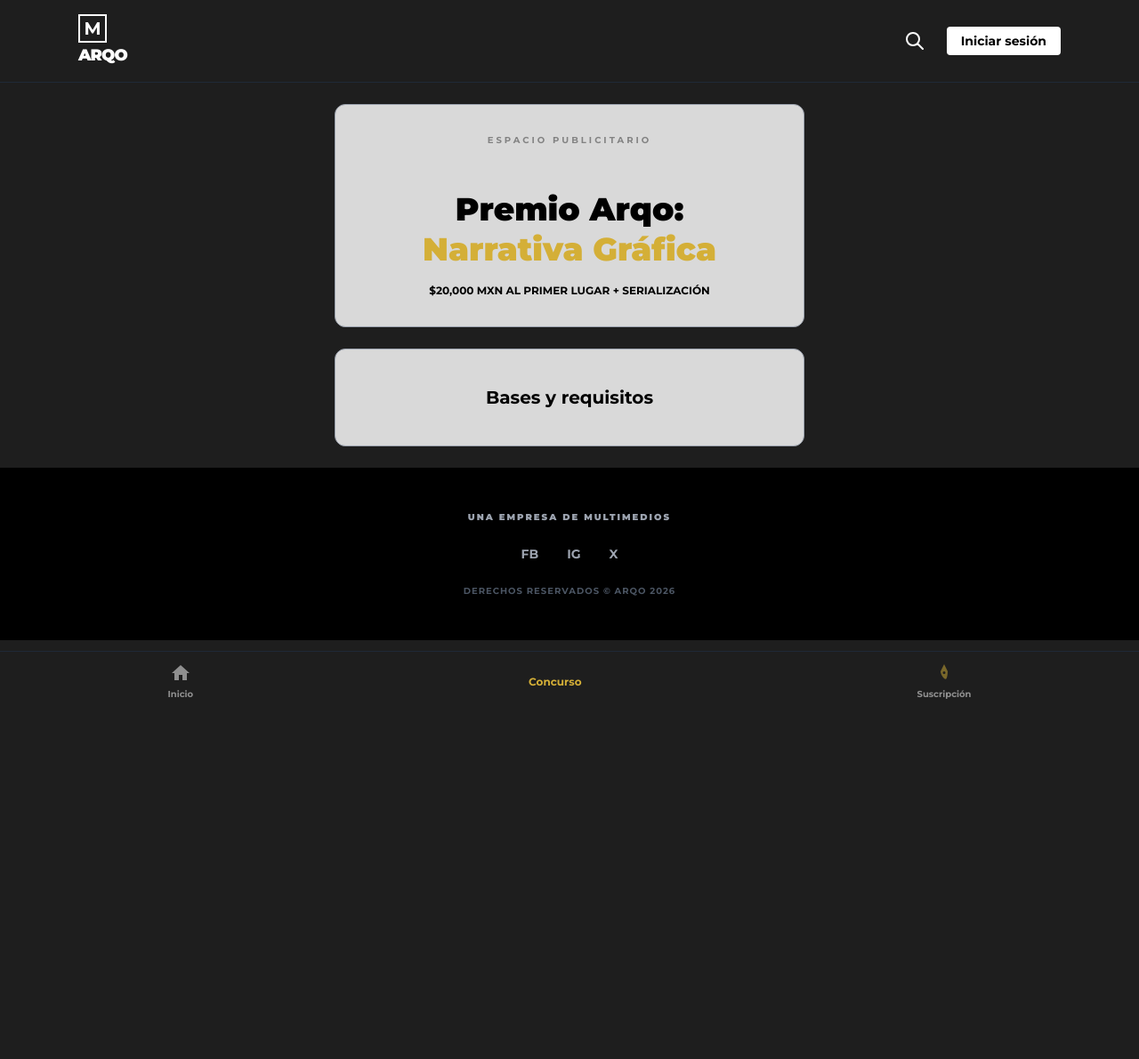
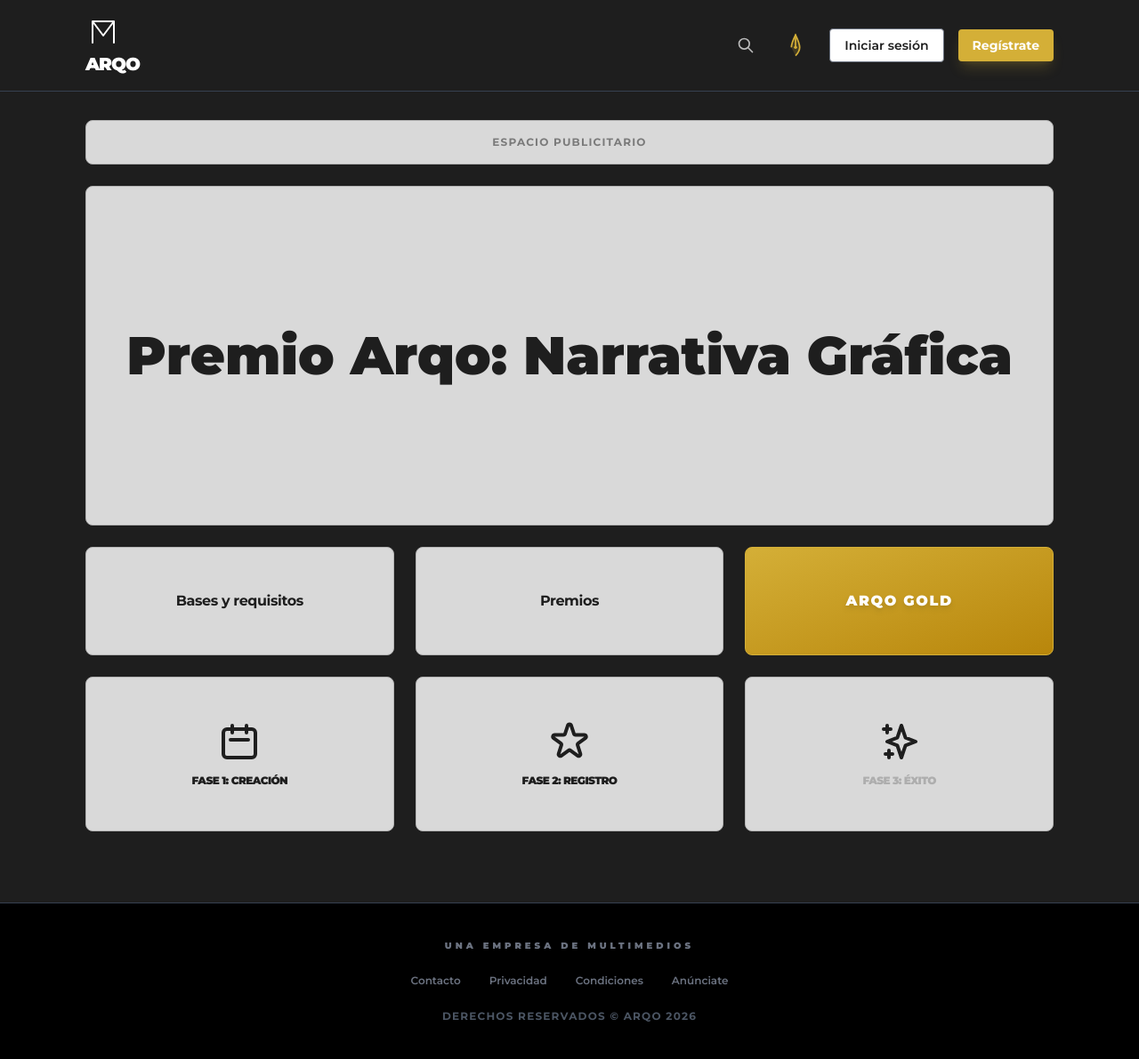
Before and after one commit to Khirbo4h/Arqo-Web, a plain HTML site: page index.html in a window 1280 px wide. Shown: the whole page at 89% size. Before the commit the page ends 854 px from the top, so only its background shows below. Drawn offline with nearby package versions, Linux system fonts and the light colour scheme.

Commit message:
Refactor index.html for improved layout and functionality
Refactor HTML structure and styles for better organization. Enhance search functionality and improve header/footer layout.

```diff
--- a/index.html
+++ b/index.html
@@ -3,80 +3,165 @@
 <head>
     <meta charset="UTF-8">
     <meta name="viewport" content="width=device-width, initial-scale=1.0">
+    <meta name="theme-color" content="#6366f1">
     <title>Arqo</title>
+    <link rel="manifest" href="manifest.json">
     <script src="https://cdn.tailwindcss.com"></script>
     <link href="https://fonts.googleapis.com/css2?family=Montserrat:wght@400;600;700;900&display=swap" rel="stylesheet">
     <style>
-        body { font-family: 'Montserrat', sans-serif; background-color: #1E1E1E; padding-bottom: 70px; }
-        #search-wrapper { display: flex; align-items: center; position: relative; }
+        body {
+            font-family: 'Montserrat', sans-serif;
+            background-color: #1E1E1E;
+        }
+        @keyframes fadeIn {
+            from { opacity: 0; }
+            to { opacity: 1; }
+        }
+        .animate-fade-in {
+            animation: fadeIn 0.8s ease-out forwards;
+        }
+
+        #search-wrapper {
+            display: flex;
+            align-items: center;
+            position: relative;
+        }
+
         #search-input {
-            width: 0; opacity: 0; transition: all 0.4s ease-in-out;
-            border-radius: 4px; border: none; outline: none;
-            color: black; font-size: 0.875rem; background-color: white;
-            position: absolute; right: 0;
+            width: 0;
+            opacity: 0;
+            transition: all 0.4s ease-in-out;
+            border-radius: 4px;
+            border: none;
+            outline: none;
+            color: black;
+            font-size: 0.875rem;
+            background-color: white;
+            position: absolute;
+            right: 0;
         }
-        .search-active #search-button { transform: translateX(-160px); }
-        .search-active #search-input { width: 150px; opacity: 1; padding: 4px 10px; }
-        #search-button { transition: transform 0.4s ease-in-out; z-index: 10; }
+
+        #search-button {
+            transition: transform 0.4s ease-in-out;
+            position: relative;
+            z-index: 10;
+        }
+
+        .search-active #search-button {
+            transform: translateX(-210px);
+        }
+
+        .search-active #search-input {
+            width: 200px;
+            opacity: 1;
+            padding: 4px 12px;
+            right: 0;
+        }
     </style>
 </head>
-<body class="text-white">
+<body class="opacity-0 animate-fade-in text-[#1E1E1E] min-h-screen">
 
-    <header class="border-b border-gray-800 bg-[#1E1E1E] sticky top-0 z-50">
-        <div class="max-w-6xl mx-auto px-6 py-4 flex justify-between items-center">
-            <div class="flex flex-col items-start">
-                <div class="w-8 h-8 border-2 border-white flex items-center justify-center font-bold text-xl">M</div>
-                <span class="text-lg font-black tracking-tighter">ARQO</span>
-            </div>
+    <header class="border-b border-gray-700 bg-[#1E1E1E]">
+        <div class="max-w-6xl mx-auto w-full px-6 lg:px-8 py-4 flex justify-between items-center text-white">
+            <a href="/" class="flex flex-col items-start group transition-transform hover:scale-105">
+                <svg class="w-10 h-10 text-white group-hover:text-[#D4AF37] transition-colors" viewBox="0 0 40 40" fill="none" stroke="currentColor" stroke-width="2">
+                    <path d="M8 32V8l12 16 12-16v24M8 8h24" stroke-linecap="round" stroke-linejoin="round"/>
+                </svg>
+                <span class="text-xl font-black tracking-tighter mt-0.5">ARQO</span>
+            </a>
 
             <div class="flex items-center gap-4">
                 <div id="search-wrapper">
-                    <button id="search-button" class="p-2"><svg class="w-6 h-6" fill="none" stroke="currentColor" viewBox="0 0 24 24"><path stroke-linecap="round" stroke-linejoin="round" stroke-width="2" d="M21 21l-6-6m2-5a7 7 0 11-14 0 7 7 0 0114 0z"/></svg></button>
-                    <input type="text" id="search-input" placeholder="Buscar manga...">
+                    <button type="button" id="search-button" class="p-2 text-white/70 hover:text-white" aria-label="Buscar">
+                        <svg class="w-5 h-5" fill="none" stroke="currentColor" viewBox="0 0 24 24"><path stroke-linecap="round" stroke-linejoin="round" stroke-width="2" d="M21 21l-6-6m2-5a7 7 0 11-14 0 7 7 0 0114 0z"/></svg>
+                    </button>
+                    <input type="text" id="search-input" placeholder="Buscar manga, autor...">
                 </div>
-                <button class="bg-white text-black px-4 py-1.5 rounded text-sm font-bold">Iniciar sesión</button>
+
+                <button type="button" class="p-2 text-[#D4AF37] hover:scale-110 transition-transform" aria-label="Suscripción">
+                    <svg class="w-7 h-7" viewBox="0 0 24 24" fill="none" xmlns="http://www.w3.org/2000/svg">
+                        <path d="M12 22C12 22 16 18 16 14C16 10 12 2 12 2C12 2 8 10 8 14C8 18 12 22Z" fill="#D4AF37" fill-opacity="0.2" stroke="#D4AF37" stroke-width="1.5"/>
+                        <path d="M12 2V13" stroke="#D4AF37" stroke-width="1.5" stroke-linecap="round"/>
+                        <circle cx="12" cy="14" r="1.5" fill="#D4AF37"/>
+                    </svg>
+                </button>
+
+                <a href="#" class="hidden sm:block px-4 py-2 rounded border border-gray-500 bg-white text-[#1E1E1E] font-semibold text-sm hover:bg-gray-200 transition-all">Iniciar sesión</a>
+                <a href="#" class="px-4 py-2 rounded bg-[#D4AF37] text-white font-bold text-sm hover:bg-[#B8860B] transition-all shadow-lg shadow-[#D4AF37]/20">Regístrate</a>
             </div>
         </div>
     </header>
 
-    <main class="p-6 space-y-6 max-w-xl mx-auto">
-        <section class="bg-[#D9D9D9] rounded-xl p-8 text-center border border-gray-400">
-            <p class="text-black/40 font-bold text-[10px] tracking-[0.3em] mb-12">ESPACIO PUBLICITARIO</p>
-            <h1 class="text-4xl font-black text-black leading-tight">Premio Arqo:<br><span class="text-[#D4AF37]">Narrativa Gráfica</span></h1>
-            <p class="text-black font-bold text-xs mt-4">$20,000 MXN AL PRIMER LUGAR + SERIALIZACIÓN</p>
+    <main class="max-w-6xl mx-auto w-full px-6 lg:px-8 py-8 space-y-6">
+        <section class="rounded-lg bg-[#D9D9D9] border border-[#B3B3B3] py-4 flex items-center justify-center">
+            <span class="text-[#1E1E1E] font-bold text-xs uppercase tracking-widest opacity-50">Espacio Publicitario</span>
         </section>
 
-        <button class="w-full bg-[#D9D9D9] py-10 rounded-xl text-black font-bold text-xl border border-gray-400">Bases y requisitos</button>
+        <a href="concurso.html" class="group relative overflow-hidden rounded-lg bg-[#D9D9D9] border border-[#B3B3B3] py-28 md:py-40 flex flex-col items-center justify-center gap-6 min-h-[280px] md:min-h-[380px] hover:scale-[1.02] hover:shadow-[0_20px_50_rgba(0,0,0,0.3)] hover:border-[#D4AF37] transition-all duration-500 cursor-pointer">
+            <h1 class="text-3xl md:text-6xl font-black text-[#1E1E1E] text-center px-4 group-hover:scale-105 transition-transform duration-500">
+                Premio Arqo: <span class="group-hover:text-[#D4AF37] transition-colors">Narrativa Gráfica</span>
+            </h1>
+        </a>
+
+        <section class="grid grid-cols-1 md:grid-cols-3 gap-6">
+            <a href="concurso.html" class="group rounded-lg bg-[#D9D9D9] border border-[#B3B3B3] py-12 flex items-center justify-center hover:scale-105 hover:border-[#D4AF37] hover:shadow-[0_10px_30px_rgba(212,175,55,0.2)] transition-all duration-300">
+                <span class="text-[#1E1E1E] font-bold text-center group-hover:text-[#D4AF37] transition-colors tracking-tight">Bases y requisitos</span>
+            </a>
+            <a href="concurso.html" class="group rounded-lg bg-[#D9D9D9] border border-[#B3B3B3] py-12 flex items-center justify-center hover:scale-105 hover:border-[#D4AF37] hover:shadow-[0_10px_30px_rgba(212,175,55,0.2)] transition-all duration-300">
+                <span class="text-[#1E1E1E] font-bold text-center group-hover:text-[#D4AF37] transition-colors tracking-tight">Premios</span>
+            </a>
+            <a href="#" class="group rounded-lg bg-gradient-to-br from-[#D4AF37] to-[#B8860B] border border-[#D4AF37] py-12 flex items-center justify-center hover:scale-105 hover:shadow-[0_10px_40px_rgba(212,175,55,0.4)] transition-all duration-300">
+                <span class="text-white font-black text-center uppercase tracking-widest drop-shadow-md">Arqo Gold</span>
+            </a>
+        </section>
+
+        <section class="grid grid-cols-1 md:grid-cols-3 gap-6">
+            <div class="rounded-lg bg-[#D9D9D9] border border-[#B3B3B3] py-12 flex flex-col items-center justify-center gap-3 grayscale hover:grayscale-0 transition-all">
+                <svg class="w-12 h-12 text-[#1E1E1E]" fill="none" stroke="currentColor" viewBox="0 0 24 24"><path stroke-linecap="round" stroke-linejoin="round" stroke-width="2" d="M8 7V3m8 4V3m-9 8h10M5 21h14a2 2 0 002-2V7a2 2 0 00-2-2H5a2 2 0 00-2 2v12a2 2 0 002 2z"/></svg>
+                <span class="text-[#1E1E1E] font-black text-xs uppercase tracking-tighter">Fase 1: Creación</span>
+            </div>
+            <div class="rounded-lg bg-[#D9D9D9] border border-[#B3B3B3] py-12 flex flex-col items-center justify-center gap-3 grayscale hover:grayscale-0 transition-all">
+                <svg class="w-12 h-12 text-[#1E1E1E]" fill="none" stroke="currentColor" viewBox="0 0 24 24"><path stroke-linecap="round" stroke-linejoin="round" stroke-width="2" d="M11.049 2.927c.3-.921 1.603-.921 1.902 0l1.519 4.674a1 1 0 00.95.69h4.915c.969 0 1.371 1.24.588 1.81l-3.976 2.888a1 1 0 00-.363 1.118l1.518 4.674c.3.922-.755 1.688-1.538 1.118l-3.976-2.888a1 1 0 00-1.176 0l-3.976 2.888c-.783.57-1.838-.197-1.538-1.118l1.518-4.674a1 1 0 00-.363-1.118l-3.976-2.888c-.784-.57-.38-1.81.588-1.81h4.914a1 1 0 00.951-.69l1.519-4.674z"/></svg>
+                <span class="text-[#1E1E1E] font-black text-xs uppercase tracking-tighter">Fase 2: Registro</span>
+            </div>
+            <div class="rounded-lg bg-[#D9D9D9] border border-[#B3B3B3] py-12 flex flex-col items-center justify-center gap-3 grayscale hover:grayscale-0 transition-all">
+                <svg class="w-12 h-12 text-[#1E1E1E]" fill="none" stroke="currentColor" viewBox="0 0 24 24"><path stroke-linecap="round" stroke-linejoin="round" stroke-width="2" d="M5 3v4M3 5h4M6 17v4m-2-2h4m5-16l2.286 6.857L21 12l-5.714 2.143L13 21l-2.286-6.857L5 12l5.714-2.143L13 3z"/></svg>
+                <span class="text-[#1E1E1E] font-black text-xs uppercase tracking-tighter text-[#D4AF37]">Fase 3: Éxito</span>
+            </div>
+        </section>
     </main>
 
-    <nav class="fixed bottom-0 left-0 right-0 bg-[#1E1E1E] border-t border-gray-800 flex justify-around items-center py-3 z-50">
-        <button class="flex flex-col items-center gap-1 opacity-50">
-            <svg class="w-6 h-6" fill="currentColor" viewBox="0 0 24 24"><path d="M10 20v-6h4v6h5v-8h3L12 3 2 12h3v8z"/></svg>
-            <span class="text-[10px] font-bold">Inicio</span>
-        </button>
-        <button class="flex flex-col items-center gap-1">
-            <span class="text-[#D4AF37] font-bold text-xs">Concurso</span>
-        </button>
-        <button class="flex flex-col items-center gap-1 opacity-50">
-            <svg class="w-6 h-6 text-[#D4AF37]" viewBox="0 0 24 24" fill="currentColor">
-                <path d="M12 2L8 10c0 0 0 4 4 8s4-8 4-8L12 2zM12 13a1.5 1.5 0 110-3 1.5 1.5 0 010 3z"/>
-            </svg>
-            <span class="text-[10px] font-bold">Suscripción</span>
-        </button>
-    </nav>
-
-    <footer class="bg-black py-12 px-6 text-center space-y-6 mb-16">
-        <p class="text-gray-400 text-[10px] font-black tracking-[0.2em] uppercase">Una empresa de Multimedios</p>
-        <div class="flex justify-center gap-8 text-gray-400 text-sm font-bold">
-            <span>FB</span><span>IG</span><span>X</span>
+    <footer class="border-t border-gray-700 mt-12 bg-black text-white px-6 py-10">
+        <div class="max-w-6xl mx-auto text-center space-y-6">
+            <p class="text-gray-500 text-[10px] font-black tracking-[0.4em] uppercase">Una empresa de Multimedios</p>
+            <nav class="flex flex-wrap justify-center gap-x-8 gap-y-2 text-gray-500 text-xs font-semibold">
+                <a href="#" class="hover:text-white transition-colors">Contacto</a>
+                <a href="#" class="hover:text-white transition-colors">Privacidad</a>
+                <a href="#" class="hover:text-white transition-colors">Condiciones</a>
+                <a href="#" class="hover:text-white transition-colors">Anúnciate</a>
+            </nav>
+            <p class="text-gray-600 text-xs font-bold uppercase tracking-widest">Derechos reservados © ARQO 2026</p>
         </div>
-        <p class="text-gray-600 text-[10px] font-bold tracking-widest">DERECHOS RESERVADOS © ARQO 2026</p>
     </footer>
 
     <script>
-        const btn = document.getElementById('search-button');
-        const wrapper = document.getElementById('search-wrapper');
-        btn.addEventListener('click', () => wrapper.classList.toggle('search-active'));
+        const searchButton = document.getElementById('search-button');
+        const searchWrapper = document.getElementById('search-wrapper');
+        const searchInput = document.getElementById('search-input');
+
+        searchButton.addEventListener('click', () => {
+            searchWrapper.classList.toggle('search-active');
+            if (searchWrapper.classList.contains('search-active')) {
+                searchInput.focus();
+            }
+        });
+
+        // Cerrar al hacer clic fuera
+        document.addEventListener('click', (e) => {
+            if (!searchWrapper.contains(e.target) && searchWrapper.classList.contains('search-active')) {
+                searchWrapper.classList.remove('search-active');
+            }
+        });
     </script>
 </body>
 </html>
```
